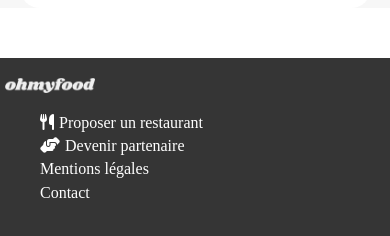
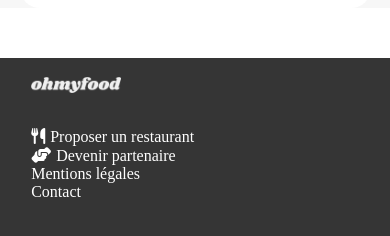
Before and after one commit to saxopa/OpenClassrooms-p2, a plain HTML site: page index.html in a window 390 px wide. Shown: the part 1215-1451 px from the top of the page. Drawn offline with Linux system fonts and the light colour scheme; a web font is replaced by a local one.

Commit message:
fin de travail

```diff
--- a/css/mobile.css
+++ b/css/mobile.css
@@ -183,6 +183,9 @@ header>img{
     font-size: 30px;
     margin-right: 5%;
 }
+.fa-heart:before:hover{
+    background: linear-gradient(170deg, var(--secondaire), var(--primaire));
+}
 footer{
     width:100%;
     height: 200px;
@@ -191,16 +194,22 @@ footer{
 }
 .logo-pdp{
     -webkit-filter: invert(100%);
-    margin: 20px 0 0 5px;
+    margin: 5% 0 0 8%;
     width:90px;
+}
+footer nav{
+    margin:0;
 }
 footer nav ul {
     list-style: none;
+    margin:8%;
+    padding: 0;
+
 
 
 }
 footer nav ul li{
-    margin: 5px 0;
+    margin: 0;
 }
 
 footer nav ul li i{
```
